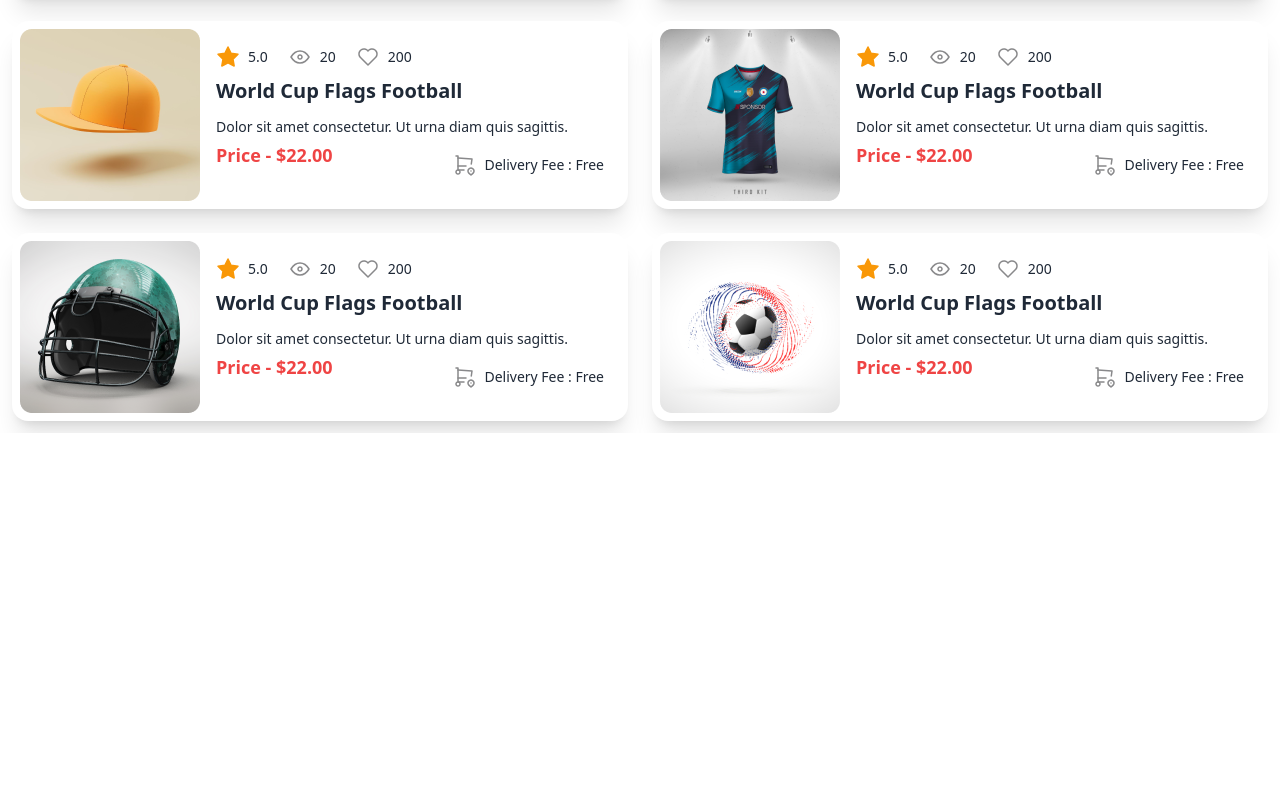
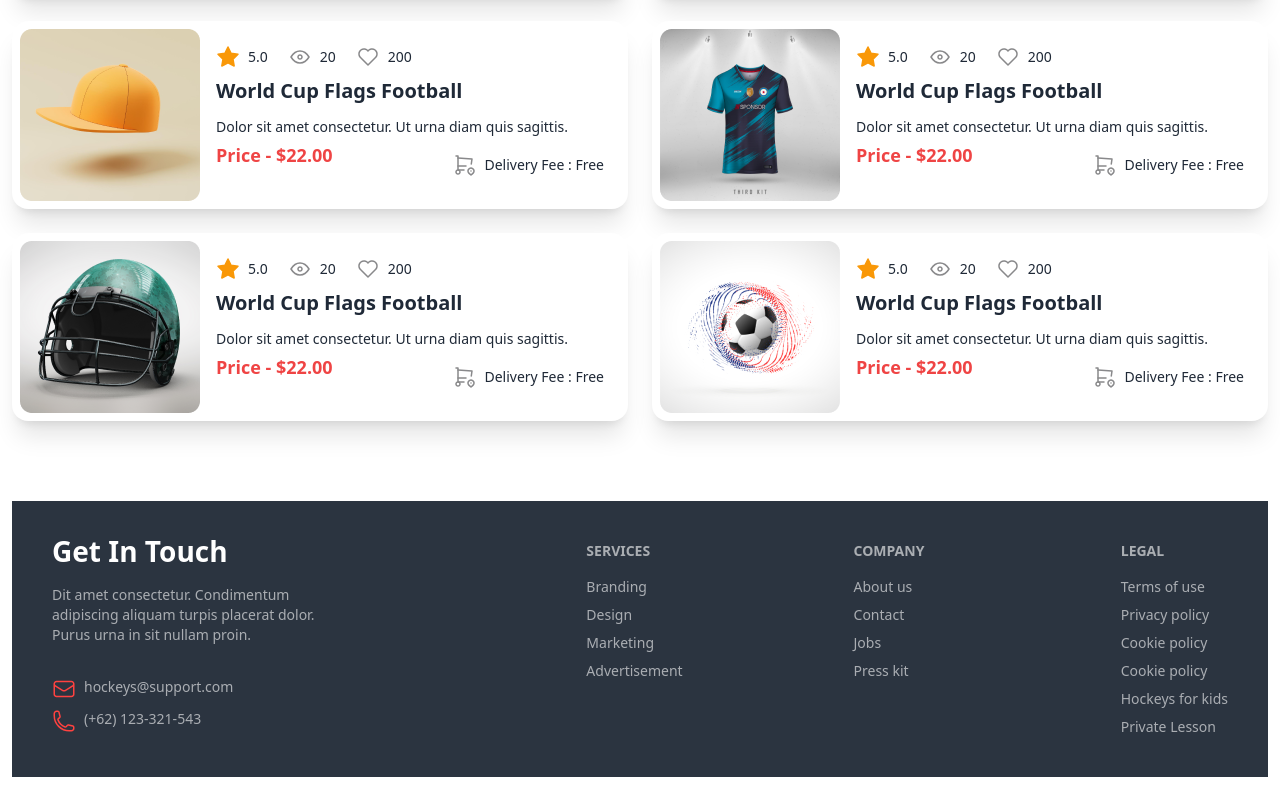
Before and after one commit to robiul093/Assignment-3, a plain HTML site: page index.html in a window 1280 px wide. Shown: the part 2471-3260 px from the top of the page. Before the commit the page ends 2904 px from the top, so only its background shows below. Drawn offline with nearby package versions, Linux system fonts and the light colour scheme.

Commit message:
complite footer section

```diff
--- a/index.html
+++ b/index.html
@@ -38,6 +38,8 @@
                     // Configure your color palette here
                     'title': '#131318',
                     'para': '#13131899',
+                    'w60': '#FFFFFF99',
+                    'w80': '#FFFFFFCC',
                 }
             }
         }
@@ -389,7 +391,49 @@
                 </div>
             </div>
         </section>
+
+
     </main>
+
+                    <!-- footer section -->
+
+                    <footer class="footer p-10 bg-neutral text-base-content mt-20 grid grid-cols-2 lg:grid-cols-4 justify-items-center lg:justify-items-start">
+                        <aside class="lg:w-72 col-span-2">
+                          <h3 class="text-white text-[28px] font-bold">Get In Touch</h3>
+                          <p class="text-[#FFFFFF99] font-medium mt-4 mb-6">Dit amet consectetur. Condimentum  adipiscing aliquam turpis placerat dolor. Purus urna in sit nullam proin. </p>
+                          <div class="flex gap-2">
+                            <img src="images/email.svg" alt="">
+                            <p class="text-[#FFFFFF99]">hockeys@support.com</p>
+                          </div>
+                          <div class="flex gap-2">
+                            <img src="images/phon.svg" alt="">
+                            <p class="text-[#FFFFFF99]">(+62) 123-321-543</p>
+                          </div>
+                        </aside>
+                        <nav>
+                          <header class="footer-title text-white">Services</header>
+                          <a class="text-[#FFFFFF99] link link-hover">Branding</a>
+                          <a class="text-[#FFFFFF99] link link-hover">Design</a>
+                          <a class="text-[#FFFFFF99] link link-hover">Marketing</a>
+                          <a class="text-[#FFFFFF99] link link-hover">Advertisement</a>
+                        </nav>
+                        <nav>
+                          <header class="footer-title text-white">Company</header>
+                          <a class="text-[#FFFFFF99] link link-hover">About us</a>
+                          <a class="text-[#FFFFFF99] link link-hover">Contact</a>
+                          <a class="text-[#FFFFFF99] link link-hover">Jobs</a>
+                          <a class="text-[#FFFFFF99] link link-hover">Press kit</a>
+                        </nav>
+                        <nav class="col-span-2">
+                          <header class="footer-title text-white">Legal</header>
+                          <a class="text-[#FFFFFF99] link link-hover">Terms of use</a>
+                          <a class="text-[#FFFFFF99] link link-hover">Privacy policy</a>
+                          <a class="text-[#FFFFFF99] link link-hover">Cookie policy</a>
+                          <a class="text-[#FFFFFF99] link link-hover">Cookie policy</a>
+                          <a class="text-[#FFFFFF99] link link-hover">Hockeys for kids</a>
+                          <a class="text-[#FFFFFF99] link link-hover">Private Lesson</a>
+                        </nav>
+                      </footer>
 </body>
 
 </html>
```
Also changed, not shown: images/email.svg (added), images/phon.svg (added).
